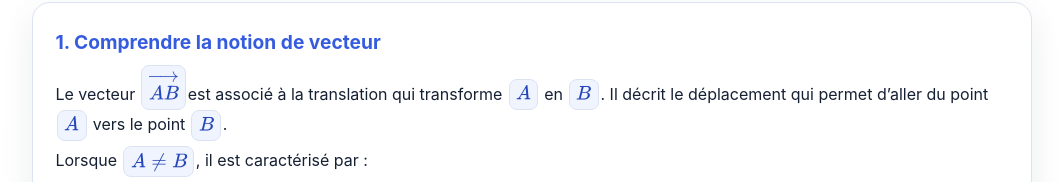
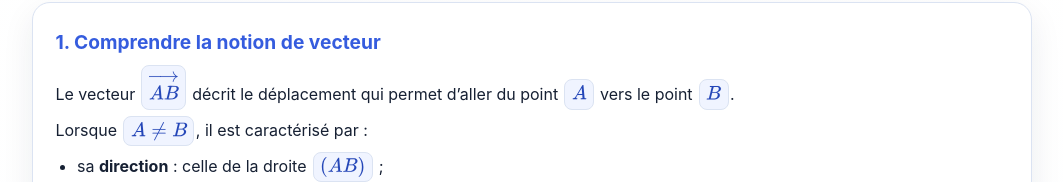
Before and after one commit to Elarif82/mathphix, a plain HTML site: page seconde/vecteurs.html in a window 1280 px wide. Shown: the part 538-720 px from the top of the page, without its empty margins (108-1171 px from the left). Drawn offline with nearby package versions, Linux system fonts and the light colour scheme.

Commit message:
Mise à jour MathPhiX

```diff
--- a/seconde/vecteurs.html
+++ b/seconde/vecteurs.html
@@ -59,9 +59,8 @@
       <div class="lesson-box">
         <h3>1. Comprendre la notion de vecteur</h3>
         <p>
-          Le vecteur <span class="math">\(\overrightarrow{AB}\)</span>est associé à la translation
-          qui transforme <span class="math">\(A\)</span> en <span class="math">\(B\)</span>.
-          Il décrit le déplacement qui permet d’aller du point <span class="math">\(A\)</span>
+          Le vecteur <span class="math">\(\overrightarrow{AB}\)</span> décrit le
+          déplacement qui permet d’aller du point <span class="math">\(A\)</span>
           vers le point <span class="math">\(B\)</span>.
         </p>
         <p>Lorsque <span class="math">\(A \ne B\)</span>, il est caractérisé par :</p>
```
